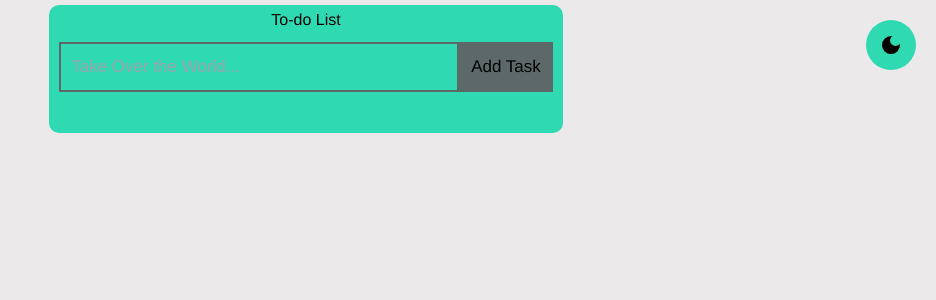
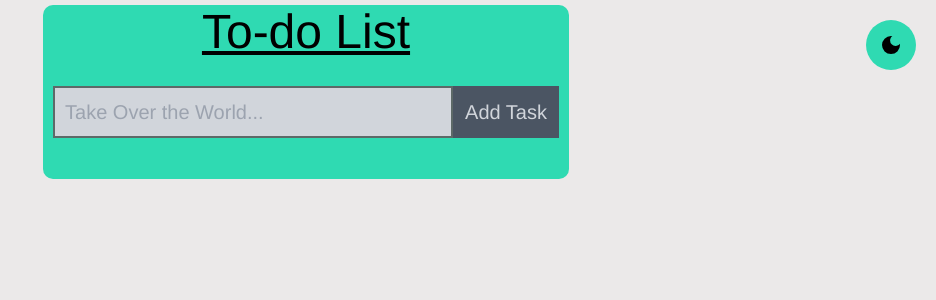
Before and after one commit to christinakanyongolo/reacttodo, a React (Create React App) app: page / in a window 1280 px wide. Shown: the top 300 px of the page, without its empty margins (344-1280 px from the left). Built offline with nearby package versions, Linux system fonts and the light colour scheme.

Commit message:
TW config file

```diff
--- a/tailwind.config.js
+++ b/tailwind.config.js
@@ -1,8 +1,9 @@
-/** @type {import('tailwindcss').Config} */
 module.exports = {
-  content: [],
+  content: [
+    "./src/**/*.{js,jsx,ts,tsx}", // include all your components
+  ],
   theme: {
     extend: {},
   },
   plugins: [],
-}
+};
```
